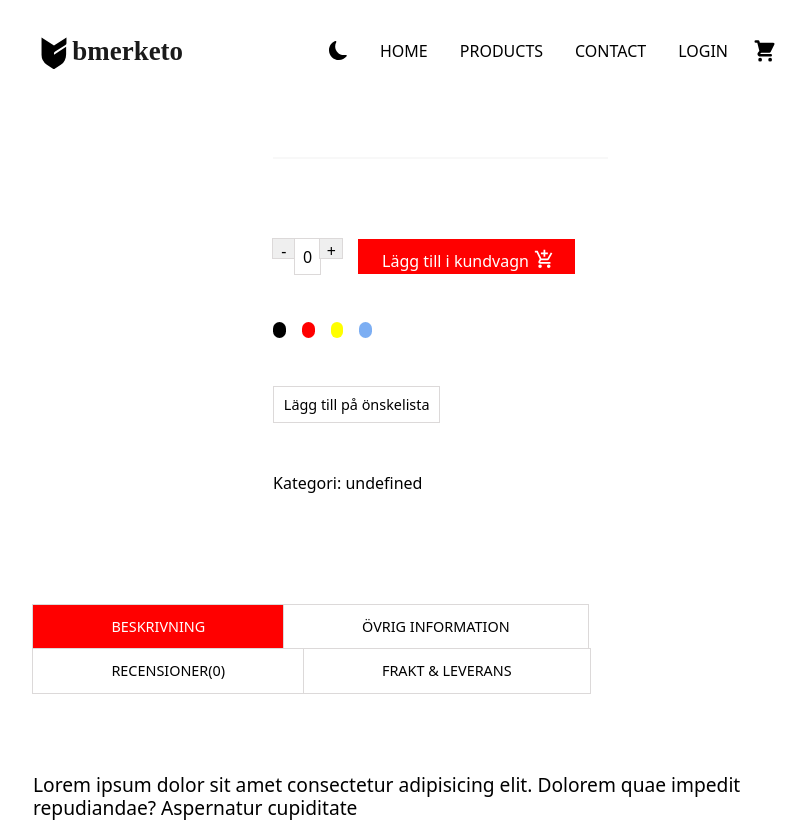
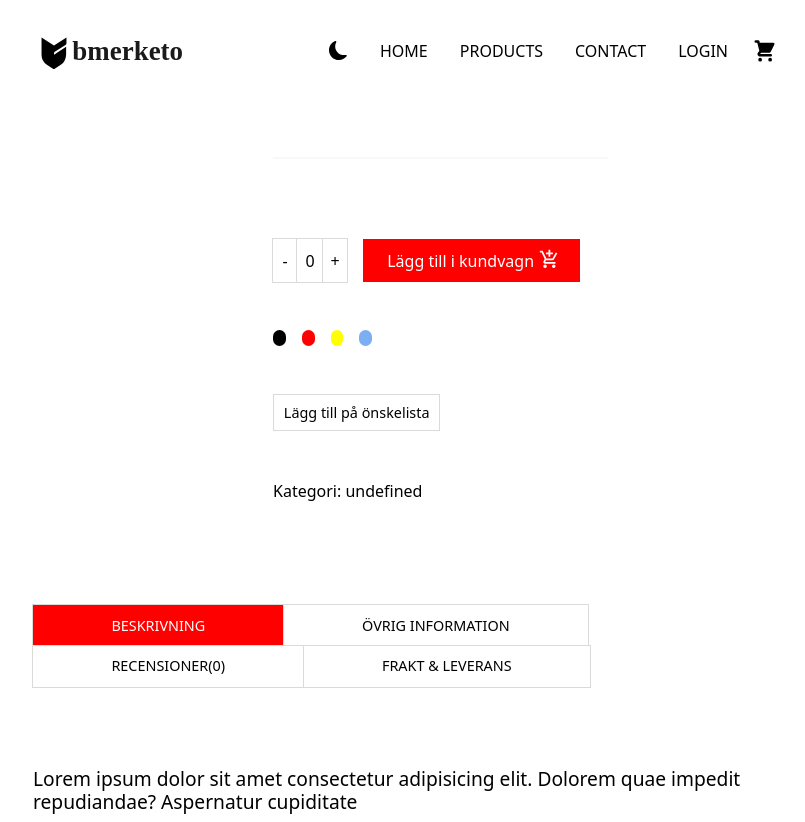
Before and after one commit to vusaltagiev/GruppUppgift-JS3, a React (Vite) app in the folder frontend/: page /details/1 in a window 1280 px wide. Shown: the top 822 px of the page, without its empty margins (235-1040 px from the left). Built offline with nearby package versions, Linux system fonts and the light colour scheme; no server answers.

Commit message:
ändringar på styling

```diff
--- a/frontend/src/pages/Details/Details.scss
+++ b/frontend/src/pages/Details/Details.scss
@@ -77,11 +77,11 @@
 
       .btn-quantity {
         font-size: 1rem;
-        width: 1.7vw;
-        height: 1.5vw;
+        width: 1.9vw;
         outline: 1px solid rgb(220, 217, 217);
         border: none;
         cursor: pointer;
+        background-color: white;
       }
       input::-webkit-inner-spin-button {
         -webkit-appearance: none;
@@ -99,7 +99,7 @@
         color: white;
         padding: 0.6rem 1.5rem;
         padding-right: 1rem;
-        max-height: 2.2rem;
+        max-height: 2.7rem;
         border: none;
         cursor: pointer;
         display: flex;
@@ -117,7 +117,7 @@
     button {
       font-size: 0.9rem;
       text-transform: uppercase;
-      padding: 0.7rem 4.9rem;
+      padding: 0.6rem 4.9rem;
       border: none;
       outline: 1px solid rgb(220, 217, 217);
       background-color: white;
```
